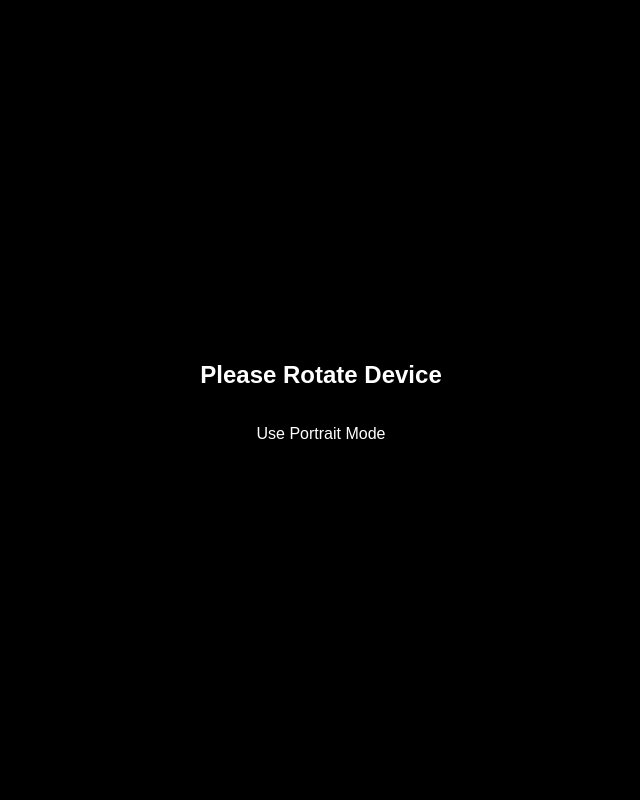
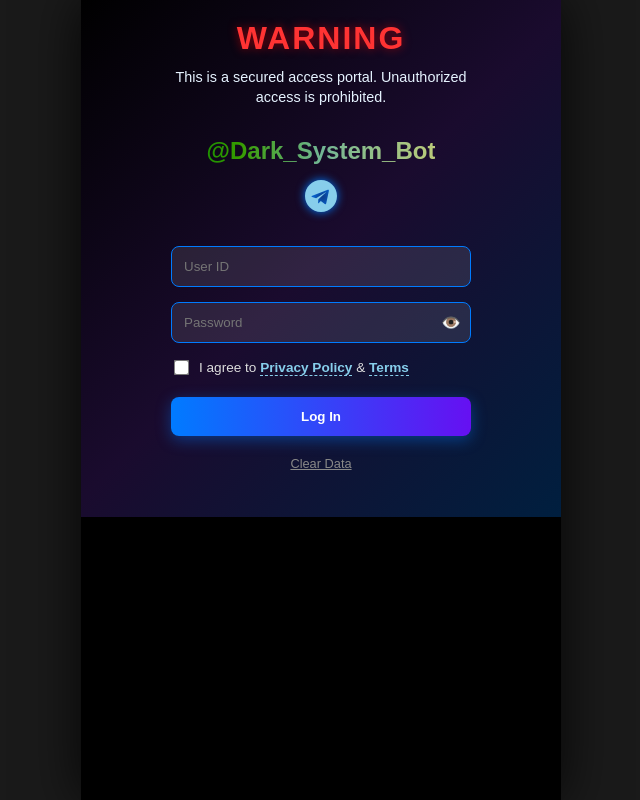
Before and after one commit to cyber-security-noida/Deal-or-Dare, a plain HTML site: page index.html in a window 1280 px wide. Shown: the whole page, without its empty margins (319-959 px from the left). Drawn offline with nearby package versions, Linux system fonts and the light colour scheme.

Commit message:
Update index.html

```diff
--- a/index.html
+++ b/index.html
@@ -34,17 +34,34 @@
             background-color: #000;
         }
 
-        /* Rotation Blocker */
+        /* --- LANDSCAPE FIX (Portrait in Middle) --- */
+        @media screen and (orientation: landscape) {
+            html {
+                background-color: #1a1a1a; /* Dark background outside phone view */
+                display: flex;
+                justify-content: center;
+                align-items: center;
+                width: 100%;
+                height: 100%;
+            }
+            body {
+                width: 100vh; /* Uses height as width for proportion */
+                max-width: 480px; /* Limit width like a phone */
+                height: 100vh;
+                background-color: #000;
+                box-shadow: 0 0 50px rgba(0,0,0,0.8); /* Shadow specifically for 'phone' look */
+                position: relative;
+                margin: auto;
+                overflow-y: auto;
+            }
+            /* Hide the old blocker explicitly */
+            #rotate-message { display: none !important; }
+            #login-mount-point { display: block !important; }
+        }
+
+        /* Rotation Blocker - NOW REMOVED/HIDDEN */
         #rotate-message {
-            display: none; position: fixed;
-            top: 0; left: 0; width: 100%; height: 100%;
-            background: #000; color: white; z-index: 9999;
-            flex-direction: column; justify-content: center; align-items: center;
-            text-align: center;
-        }
-        @media screen and (orientation: landscape) {
-            #rotate-message { display: flex; }
-            #login-mount-point { display: none !important; }
+            display: none;
         }
 
         /* --- LOGIN STYLES --- */
@@ -107,8 +124,16 @@
     <script>
         const GAS_URL_GLOBAL = "https://script.google.com/macros/s/AKfycbyWuVxJ03LyVdQiJjfCcqazufImSdgU7TK82-NdWQJ0JQ5ivXxGAHmxbjfXkpSJ-uNFfA/exec";
 
-        // SECURITY CONFIGURATION
-        const SECRET_KEY = "My_Secr3t_P@ss_Key"; // You can change this key
+        // CSS to Inject into server response so it respects Landscape Mode too
+        const LANDSCAPE_CSS_INJECT = `
+            <style>
+                @media screen and (orientation: landscape) {
+                    html { background-color: #1a1a1a; display: flex; justify-content: center; align-items: center; width: 100%; height: 100%; }
+                    body { width: 100vh; max-width: 480px; height: 100vh; background-color: #000; box-shadow: 0 0 50px rgba(0,0,0,0.8); margin: auto; position: relative; overflow-y: auto; }
+                    #rotate-message { display: none !important; }
+                }
+            </style>
+        `;
 
         try {
             const encryptedHTML = localStorage.getItem('myApp_cached_content');
@@ -117,19 +142,19 @@
 
             if (encryptedHTML && savedId && savedPass) {
 
-                // 1. Decrypt Data
+                // 1. Decrypt Data using User's Password
                 let cachedHTML = "";
                 try {
-                    const bytes = CryptoJS.AES.decrypt(encryptedHTML, SECRET_KEY);
+                    const bytes = CryptoJS.AES.decrypt(encryptedHTML, savedPass);
                     cachedHTML = bytes.toString(CryptoJS.enc.Utf8);
                 } catch(err) {
                     console.log("Decryption Failed");
-                    throw new Error("Invalid Data");
+                    throw new Error("Invalid Credentials/Data");
                 }
 
                 if (cachedHTML && cachedHTML.includes('</html>')) {
 
-                    // Background Sync Logic (With Encryption Support)
+                    // Background Sync Logic
                     const syncScript = `
                         <script>
                             window.addEventListener('load', function() {
@@ -144,8 +169,8 @@
                                     .then(res => res.json())
                                     .then(data => {
                                         if (data.success && data.html) {
-                                            // Encrypt new data before saving
-                                            const encryptedUpdate = CryptoJS.AES.encrypt(data.html, "${SECRET_KEY}").toString();
+                                            // Encrypt new data using the SAME password
+                                            const encryptedUpdate = CryptoJS.AES.encrypt(data.html, "${savedPass}").toString();
                                             const current = localStorage.getItem('myApp_cached_content');
 
                                             if (current !== encryptedUpdate) {
@@ -161,14 +186,15 @@
                         <\/script>
                     `;
 
-                    // Inject Library & Sync Script into the cached HTML
+                    // Inject Library, Sync Script AND Landscape Fix
                     let finalHTML = cachedHTML;
 
-                    // Ensure the reconstructed page has the encryption library
                     if(!finalHTML.includes('crypto-js.min.js')) {
                          finalHTML = finalHTML.replace('<head>', '<head><script src="https://cdnjs.cloudflare.com/ajax/libs/crypto-js/4.1.1/crypto-js.min.js"><\/script>');
                     }
 
+                    // Inject Landscape CSS into cached content
+                    finalHTML = finalHTML.replace('</head>', LANDSCAPE_CSS_INJECT + '</head>');
                     finalHTML = finalHTML.replace('</body>', syncScript + '</body>');
 
                     document.open();
@@ -186,8 +212,7 @@
 <body>
 
 <div id="rotate-message">
-    <h2>Please Rotate Device</h2>
-    <p>Use Portrait Mode</p>
+    <!-- Message Removed/Hidden via CSS -->
 </div>
 
 <!-- GHOST LOGIN TEMPLATE -->
@@ -297,15 +322,18 @@
                         localStorage.setItem('myApp_uid', id);
                         localStorage.setItem('myApp_pass', pass);
 
-                        // SECURITY: Encrypt Data Before Saving
-                        const encryptedData = CryptoJS.AES.encrypt(res.html, SECRET_KEY).toString();
+                        // SECURITY: Encrypt Data using the PASSWORD as the KEY
+                        const encryptedData = CryptoJS.AES.encrypt(res.html, pass).toString();
                         localStorage.setItem('myApp_cached_content', encryptedData);
 
-                        // Inject Library in case it's missing in response, then Write
+                        // Inject Library and LANDSCAPE FIX in case it's missing in response
                         let finalWrite = res.html;
                         if(!finalWrite.includes('crypto-js.min.js')) {
                              finalWrite = finalWrite.replace('<head>', '<head><script src="https://cdnjs.cloudflare.com/ajax/libs/crypto-js/4.1.1/crypto-js.min.js"><\/script>');
                         }
+
+                        // Inject Landscape CSS into new content immediately before writing
+                        finalWrite = finalWrite.replace('</head>', LANDSCAPE_CSS_INJECT + '</head>');
 
                         document.open();
                         document.write(finalWrite);
```
